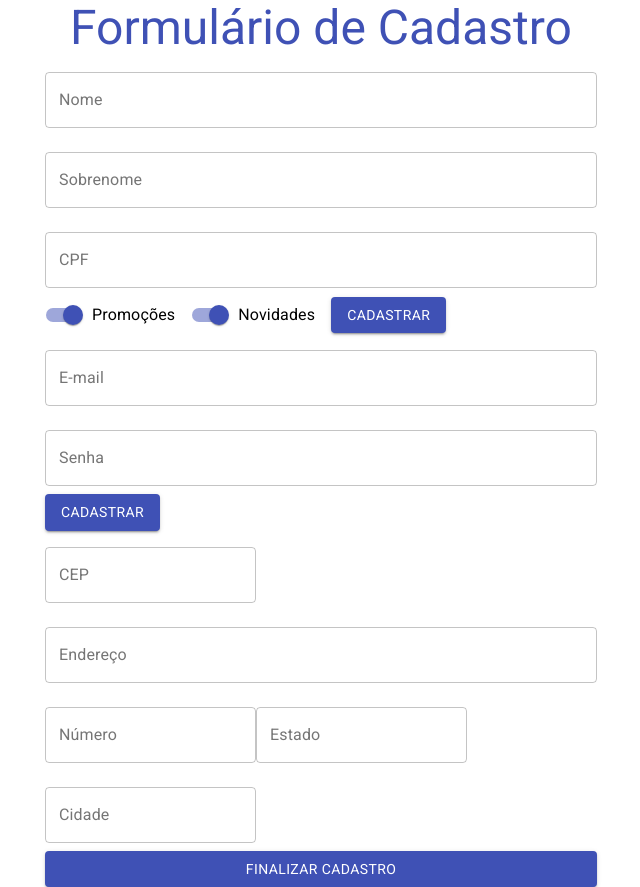
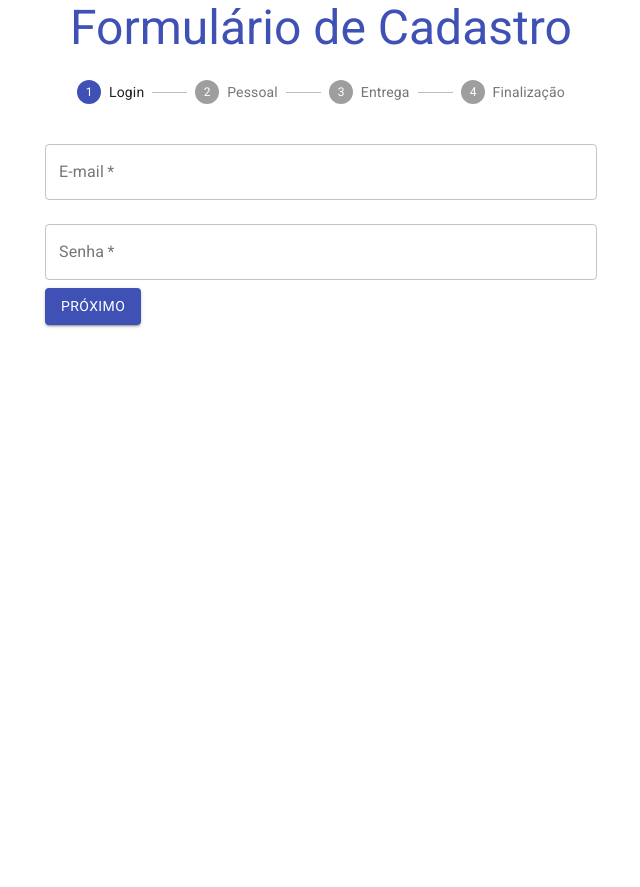
Before and after one commit to VanessaSwerts/forms-web, a React (Create React App) app: page / in a window 1280 px wide. Shown: the whole page, without its empty margins (319-959 px from the left). After the commit the page ends 800 px from the top, so only its background shows below. Built offline with nearby package versions, Linux system fonts and the light colour scheme.

Commit message:
Reorganizando etapas de cadastro

```diff
--- a/src/components/FormularioCadastro/DadosEntrega.jsx
+++ b/src/components/FormularioCadastro/DadosEntrega.jsx
@@ -1,10 +1,24 @@
-import React from 'react'
+import React, { useState } from 'react'
 import { Button, TextField, } from "@material-ui/core"
 
-export default function DadosEntrega() {
+export default function DadosEntrega({aoEnviar}) {
+    const [cep, setCep] = useState("")
+    const [endereco, setEndereco] = useState("")
+    const [numero, setNumero] = useState("")
+    const [estado, setEstado] = useState("")
+    const [cidade, setCidade] = useState("")
+
+
     return (
-        <form>
+        <form
+            onSubmit={(event) => {
+                event.preventDefault();
+                aoEnviar({ cep, endereco, numero, estado, cidade })
+            }}
+        >
             <TextField
+                value={cep}
+                onChange={(event) => setCep(event.target.value)}
                 id="cep"
                 label="CEP"
                 type="number"
@@ -14,6 +28,8 @@ export default function DadosEntrega() {
             />
 
             <TextField
+                value={endereco}
+                onChange={(event) => setEndereco(event.target.value)}
                 id="endereco"
                 label="Endereço"
                 type="text"
@@ -23,6 +39,8 @@ export default function DadosEntrega() {
             />
 
             <TextField
+                value={numero}
+                onChange={(event) => setNumero(event.target.value)}
                 id="numero"
                 label="Número"
                 type="number"
@@ -33,6 +51,8 @@ export default function DadosEntrega() {
 
 
             <TextField
+                value={estado}
+                onChange={(event) => setEstado(event.target.value)}
                 id="estado"
                 label="Estado"
                 type="text"
@@ -42,6 +62,8 @@ export default function DadosEntrega() {
             />
 
             <TextField
+                value={cidade}
+                onChange={(event) => setCidade(event.target.value)}
                 id="cidade"
                 label="Cidade"
                 type="text"
--- a/src/components/FormularioCadastro/DadosPessoais.jsx
+++ b/src/components/FormularioCadastro/DadosPessoais.jsx
@@ -21,6 +21,7 @@ export default function DadosPessoais({ aoEnviar, validarCPF }) {
                 onChange={(event) => setNome(event.target.value)}
                 id="nome"
                 label="Nome"
+                required
                 variant="outlined"
                 margin="normal"
                 fullWidth
@@ -31,6 +32,7 @@ export default function DadosPessoais({ aoEnviar, validarCPF }) {
                 onChange={(event) => setSobrenome(event.target.value)}
                 id="sobrenome"
                 label="Sobrenome"
+                required
                 variant="outlined"
                 margin="normal"
                 fullWidth
@@ -47,6 +49,7 @@ export default function DadosPessoais({ aoEnviar, validarCPF }) {
                 helperText={erros.cpf.texto}
                 id="CPF"
                 label="CPF"
+                required
                 variant="outlined"
                 margin="normal"
                 fullWidth
@@ -75,7 +78,7 @@ export default function DadosPessoais({ aoEnviar, validarCPF }) {
 
             />
 
-            <Button variant="contained" color="primary" type="submit">Cadastrar</Button>
+            <Button variant="contained" color="primary" type="submit">Próximo</Button>
 
         </form>
     )
--- a/src/components/FormularioCadastro/DadosUsuario.jsx
+++ b/src/components/FormularioCadastro/DadosUsuario.jsx
@@ -1,29 +1,41 @@
-import React from 'react'
+import React, { useState } from 'react'
 import { Button, TextField } from "@material-ui/core"
 
 
-export default function DadosUsuario() {
+export default function DadosUsuario({ aoEnviar }) {
+    const [email, setEmail] = useState("")
+    const [senha, setSenha] = useState("")
+
     return (
-        <form>
+        <form onSubmit={(event) => {
+            event.preventDefault()
+            aoEnviar({email, senha});
+        }}>
             <TextField
+                value={email}
+                onChange={(event) => setEmail(event.target.value)}
                 id="email"
                 label="E-mail"
                 type="email"
+                required
                 variant="outlined"
                 margin="normal"
                 fullWidth
             />
 
             <TextField
+                value={senha}
+                onChange={(event) => setSenha(event.target.value)}
                 id="senha"
                 label="Senha"
                 type="password"
+                required
                 variant="outlined"
                 margin="normal"
                 fullWidth
             />
 
-            <Button variant="contained" color="primary" type="submit">Cadastrar</Button>
+            <Button variant="contained" color="primary" type="submit">Próximo</Button>
         </form>
     )
 }
--- a/src/components/FormularioCadastro/FormularioCadastro.jsx
+++ b/src/components/FormularioCadastro/FormularioCadastro.jsx
@@ -1,15 +1,43 @@
-import React, { useState } from 'react';
+import React, { useState, useEffect } from 'react';
 import DadosPessoais from "./DadosPessoais"
 import DadosUsuario from './DadosUsuario'
 import DadosEntrega from "./DadosEntrega"
+import { Typography, Stepper, Step, StepLabel } from '@material-ui/core'
 
 export default function FormularioCadastro({ aoEnviar, validarCPF }) {
+    const [etapaAtual, setEtapaAtual] = useState(0)
+    const [dadosColetados, setDados] = useState({})
+
+    useEffect(() => {
+        if (etapaAtual === formularios.length - 1)
+            aoEnviar(dadosColetados)
+    })
+
+    const formularios = [
+        <DadosUsuario aoEnviar={coletarDados} />,
+        <DadosPessoais aoEnviar={coletarDados} validarCPF={validarCPF} />,
+        <DadosEntrega aoEnviar={coletarDados} />,
+        <Typography variant="h5" align="center">Cadastro realizado com sucesso!</Typography>
+    ]
+
+    function coletarDados(dados) {
+        setDados({ ...dadosColetados, ...dados })
+        proximo()
+    }
+
+    function proximo() {
+        setEtapaAtual(etapaAtual + 1)
+    }
 
     return (
         <>
-            <DadosPessoais aoEnviar={aoEnviar} validarCPF={validarCPF} />
-            <DadosUsuario />
-            <DadosEntrega />
+            <Stepper activeStep={etapaAtual}>
+                <Step><StepLabel>Login</StepLabel> </Step>
+                <Step><StepLabel>Pessoal</StepLabel> </Step>
+                <Step><StepLabel>Entrega</StepLabel> </Step>
+                <Step><StepLabel>Finalização</StepLabel> </Step>
+            </Stepper>
+            {formularios[etapaAtual]}
         </>
     )
 }
```
